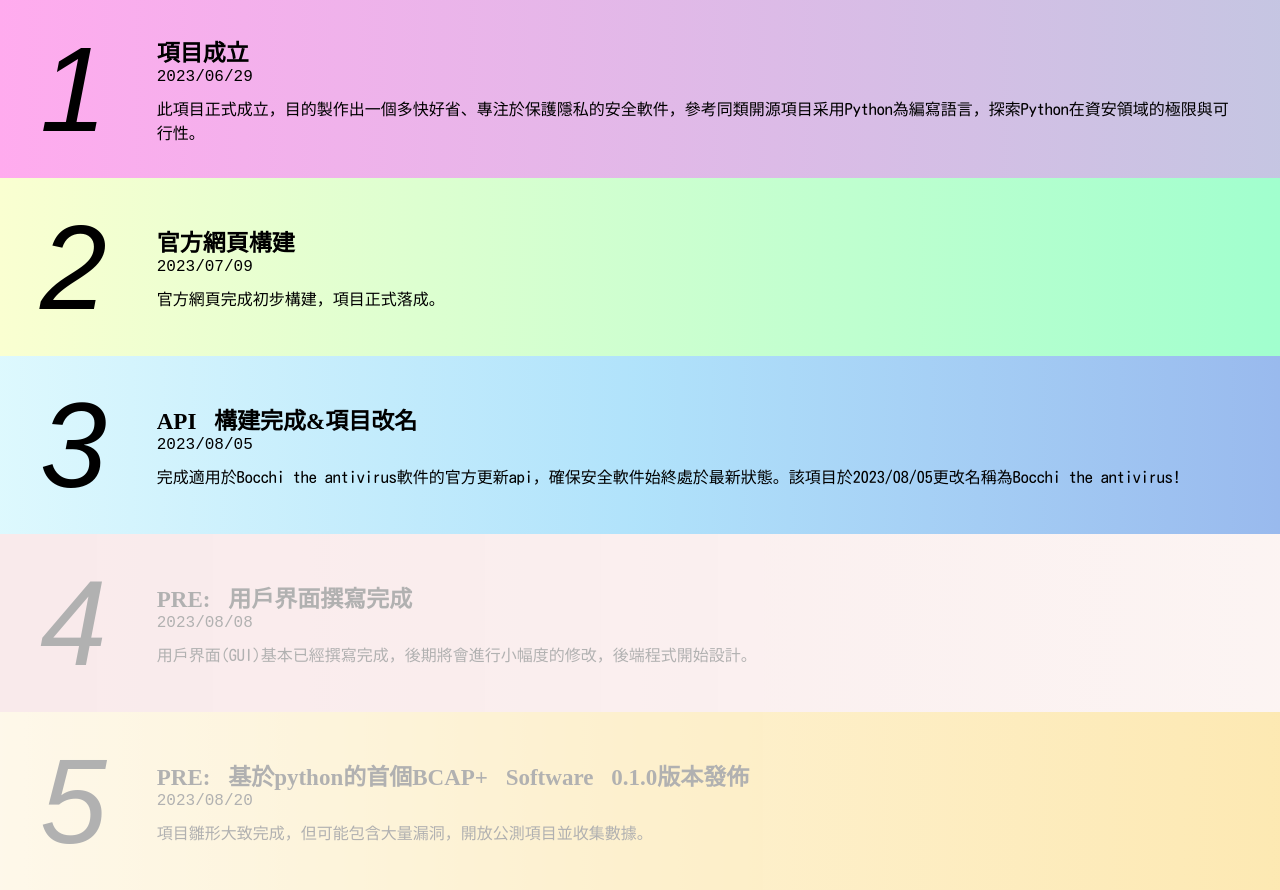
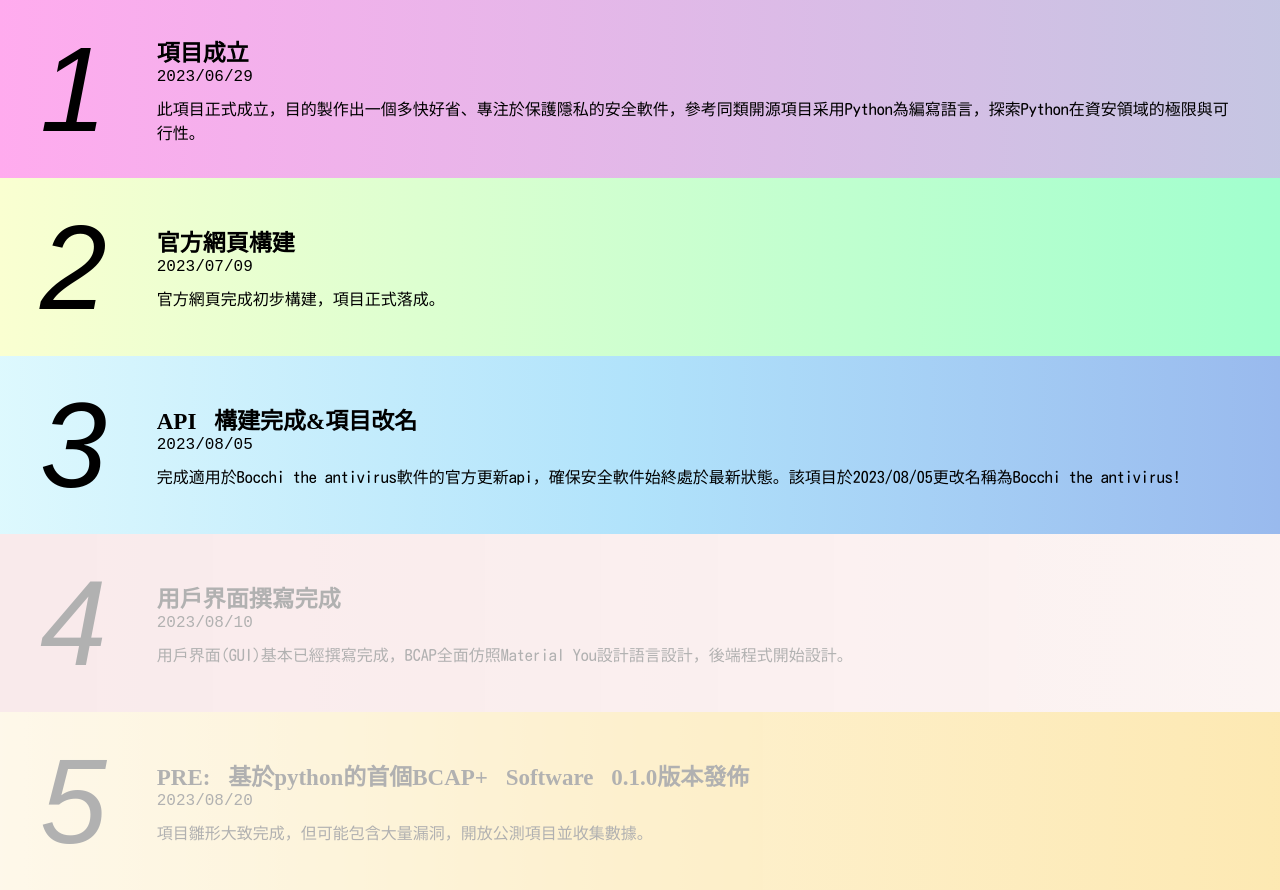
Before and after one commit to JerryIs-strong/Bocchi_Antivirus_Software_Website, a plain HTML site: page timeLine/index.html in a window 1280 px wide. Drawn offline with Linux system fonts and the light colour scheme; a web font is replaced by a local one.

Commit message:
Update index.html

```diff
--- a/timeLine/index.html
+++ b/timeLine/index.html
@@ -43,9 +43,9 @@
         <div class="pointOne">
             <div class="number">4</div>
             <div class="describe">
-                <div class="summery">PRE: 用戶界面撰寫完成</div>
-                <div class="time">2023/08/08</div>
-                <div class="content">用戶界面(GUI)基本已經撰寫完成，後期將會進行小幅度的修改，後端程式開始設計。</div>
+                <div class="summery">用戶界面撰寫完成</div>
+                <div class="time">2023/08/10</div>
+                <div class="content">用戶界面(GUI)基本已經撰寫完成，BCAP全面仿照Material You設計語言設計，後端程式開始設計。</div>
             </div>
         </div>
     </div>
```
